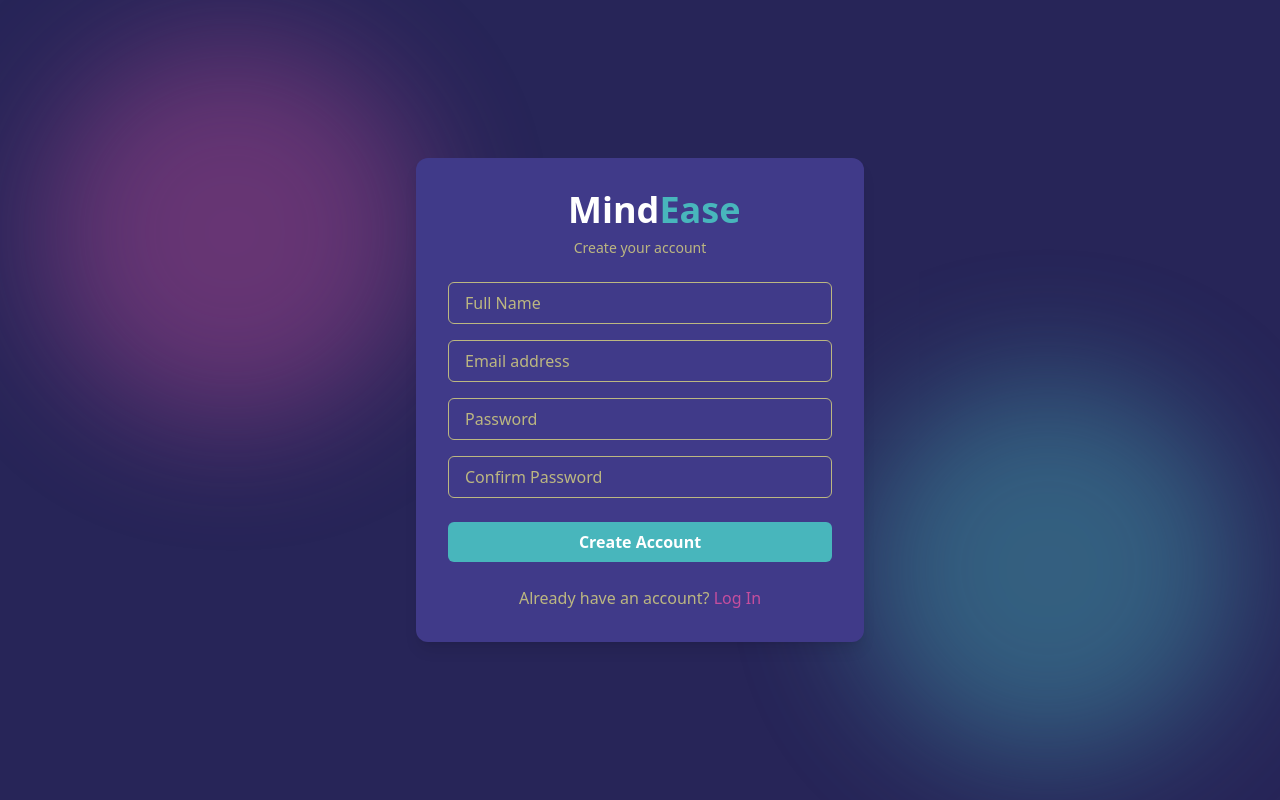
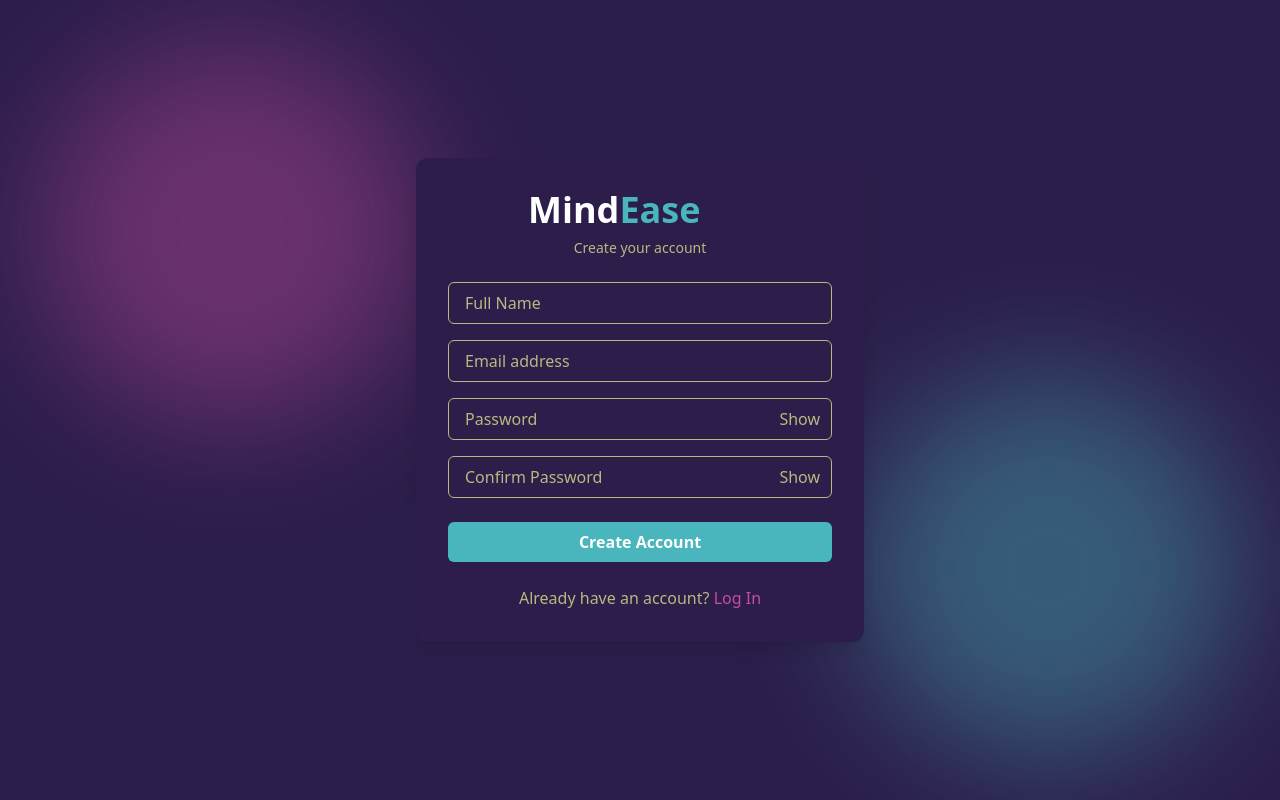
Before and after one commit to somya-ctrl/task_team5, a React (Vite) app in the folder mindease/: page /register in a window 1280 px wide. Built offline with nearby package versions, Linux system fonts and the light colour scheme.

Commit message:
Functionality added

```diff
--- a/mindease/src/App.jsx
+++ b/mindease/src/App.jsx
@@ -1,15 +1,19 @@
+// src/App.jsx
 import React from "react";
 import { BrowserRouter as Router, Routes, Route, Navigate } from "react-router-dom";
-import Login from "./pages/Login";
-import Register from "./pages/Register";
+import Register from './pages/Register'
+import Login from './pages/Login'
 
 const App = () => {
   return (
     <Router>
       <Routes>
+
         <Route path="/" element={<Navigate to="/login" />} />
+
+
+        <Route path="/register" element={<Register />} />
         <Route path="/login" element={<Login />} />
-        <Route path="/register" element={<Register />} />
       </Routes>
     </Router>
   );
--- /dev/null
+++ b/mindease/src/api.js
@@ -0,0 +1,8 @@
+import axios from "axios";
+
+const API = axios.create({
+  baseURL: "https://mindease-backend-cyvy.onrender.com",
+});
+
+export const registerUser = (userData) => API.post("/users", userData);
+export const loginUser = (userData) => API.post("/login", userData);
--- a/mindease/src/index.css
+++ b/mindease/src/index.css
@@ -6,4 +6,6 @@
   --color-deepPurple: #403A89;
   --color-softGold: #BCB781;
   --color-darkBase: #272558;
+  --color-backg: #2C1E4B;
+  --color-contain: #2C1D4A;
 }
--- a/mindease/src/pages/Login.jsx
+++ b/mindease/src/pages/Login.jsx
@@ -1,53 +1,103 @@
-import React from 'react';
-import { Link } from 'react-router-dom';
+import React, { useState } from "react";
+import { Link, useNavigate } from "react-router-dom";
+import axios from "axios";
+
+const Login = () => {
+  const navigate = useNavigate();
+  const [formData, setFormData] = useState({ email: "", password: "" });
+  const [loading, setLoading] = useState(false);
+  const [error, setError] = useState("");
+
+  const handleSubmit = async (e) => {
+    e.preventDefault();
+    setError("");
+
+    try {
+      setLoading(true);
+      const response = await axios.post(
+        "https://mindease-backend-cyvy.onrender.com/login",
+        formData
+      );
+      console.log("Login successful:", response.data);
 
 
-const Login = () => {
+      if (response.data.token) {
+        localStorage.setItem("token", response.data.token);
+      }
+
+      navigate("/dashboard");
+    } catch (err) {
+      console.error(err.response?.data || err.message);
+      setError("Invalid email or password");
+    } finally {
+      setLoading(false);
+    }
+  };
+
   return (
-    <div className="min-h-screen flex items-center justify-center bg-darkBase relative overflow-hidden">
+    <div className="min-h-screen flex items-center justify-center bg-backg relative overflow-hidden">
 
       <div className="absolute w-96 h-96 bg-pinkGlow rounded-full blur-3xl opacity-30 top-10 left-10 animate-pulse"></div>
       <div className="absolute w-96 h-96 bg-aquaGlow rounded-full blur-3xl opacity-30 bottom-10 right-10 animate-pulse"></div>
 
-      <div className="z-10 bg-deepPurple text-white p-8 rounded-xl shadow-lg w-full max-w-md">
+
+      <div className="z-10 bg-contain text-white p-8 rounded-xl shadow-lg w-full max-w-md">
         <h1 className="text-4xl font-bold mb-2">
           <span className="text-white">Mind</span>
           <span className="text-aquaGlow">Ease</span>
         </h1>
         <p className="mb-6 text-softGold">Welcome back to your safe place.</p>
 
-        <form className="space-y-4">
+        <form className="space-y-4" onSubmit={handleSubmit}>
           <div>
-            <label className="block text-sm mb-1" htmlFor="email">Email address</label>
+            <label className="block text-sm mb-1" htmlFor="email">
+              Email address
+            </label>
             <input
               type="email"
               id="email"
+              value={formData.email}
+              onChange={(e) =>
+                setFormData({ ...formData, email: e.target.value })
+              }
               className="w-full px-4 py-2 rounded bg-darkBase border border-softGold text-white placeholder-softGold focus:outline-none focus:ring-2 focus:ring-aquaGlow"
               placeholder="you@example.com"
+              required
             />
           </div>
           <div>
-            <label className="block text-sm mb-1" htmlFor="password">Password</label>
+            <label className="block text-sm mb-1" htmlFor="password">
+              Password
+            </label>
             <input
               type="password"
               id="password"
+              value={formData.password}
+              onChange={(e) =>
+                setFormData({ ...formData, password: e.target.value })
+              }
               className="w-full px-4 py-2 rounded bg-darkBase border border-softGold text-white placeholder-softGold focus:outline-none focus:ring-2 focus:ring-aquaGlow"
               placeholder="••••••••"
+              required
             />
           </div>
 
+          {error && <p className="text-red-500 text-center">{error}</p>}
+
           <button
             type="submit"
+            disabled={loading}
             className="w-full bg-aquaGlow hover:bg-pinkGlow transition-colors text-white py-2 rounded font-semibold"
           >
-            Log In
+            {loading ? "Logging in..." : "Log In"}
           </button>
         </form>
 
         <p className="mt-6 text-center text-softGold">
-          Don't have an account?{' '}
-         <Link to="/register" className="text-pinkGlow hover:underline">Sign Up</Link>
-
+          Don't have an account?{" "}
+          <Link to="/register" className="text-pinkGlow hover:underline">
+            Sign Up
+          </Link>
         </p>
       </div>
     </div>
--- a/mindease/src/pages/Register.jsx
+++ b/mindease/src/pages/Register.jsx
@@ -1,53 +1,133 @@
-import React from 'react';
-import { Link } from 'react-router-dom';
+import React, { useState } from "react";
+import { Link, useNavigate } from "react-router-dom";
+import axios from "axios";
 
 const Register = () => {
+  const navigate = useNavigate();
+  const [formData, setFormData] = useState({
+    name: "",
+    email: "",
+    password: "",
+    confirmPassword: "",
+  });
+
+  const [showPassword, setShowPassword] = useState(false);
+  const [showConfirmPassword, setShowConfirmPassword] = useState(false);
+  const [loading, setLoading] = useState(false);
+  const [error, setError] = useState("");
+
+  const handleSubmit = async (e) => {
+    e.preventDefault();
+    setError("");
+
+    if (formData.password !== formData.confirmPassword) {
+      setError("Passwords do not match");
+      return;
+    }
+
+    try {
+      setLoading(true);
+      const response = await axios.post(
+        "https://mindease-backend-cyvy.onrender.com/users",
+        {
+          name: formData.name,
+          email: formData.email,
+          password: formData.password,
+        }
+      );
+      console.log("Registration successful:", response.data);
+      navigate("/login");
+    } catch (err) {
+      console.error(err.response?.data || err.message);
+      setError("Registration failed. Try again.");
+    } finally {
+      setLoading(false);
+    }
+  };
+
   return (
-    <div className="min-h-screen flex items-center justify-center bg-darkBase relative overflow-hidden">
-
+    <div className="min-h-screen flex items-center justify-center bg-backg relative overflow-hidden">
       <div className="absolute w-96 h-96 bg-pinkGlow rounded-full blur-3xl opacity-30 top-10 left-10 animate-pulse"></div>
       <div className="absolute w-96 h-96 bg-aquaGlow rounded-full blur-3xl opacity-30 bottom-10 right-10 animate-pulse"></div>
 
-
-     <div className="z-10 bg-deepPurple text-white p-8 rounded-xl shadow-lg w-auto max-w-md">
-        <h1 className="text-4xl font-bold mb-2 mx-30">
+      <div className="z-10 bg-contain text-white p-8 rounded-xl shadow-lg w-full max-w-md">
+        <h1 className="text-4xl font-bold mb-2 mx-20">
           <span className="text-white">Mind</span>
           <span className="text-aquaGlow">Ease</span>
         </h1>
-        <p className="text-softGold text-sm text-center mb-6">Create your account</p>
+        <p className="text-softGold text-sm text-center mb-6">
+          Create your account
+        </p>
 
-        <form className="space-y-4">
+        <form className="space-y-4" onSubmit={handleSubmit}>
           <input
             type="text"
             placeholder="Full Name"
+            value={formData.name}
+            onChange={(e) => setFormData({ ...formData, name: e.target.value })}
             className="w-full px-4 py-2 rounded-md bg-transparent border border-softGold text-white placeholder-softGold focus:outline-none focus:ring-2 focus:ring-pinkGlow"
+            required
           />
           <input
             type="email"
             placeholder="Email address"
+            value={formData.email}
+            onChange={(e) => setFormData({ ...formData, email: e.target.value })}
             className="w-full px-4 py-2 rounded-md bg-transparent border border-softGold text-white placeholder-softGold focus:outline-none focus:ring-2 focus:ring-pinkGlow"
+            required
           />
+
+
+          <div className="relative">
             <input
-            type="password"
+              type={showPassword ? "text" : "password"}
               placeholder="Password"
+              value={formData.password}
+              onChange={(e) => setFormData({ ...formData, password: e.target.value })}
               className="w-full px-4 py-2 rounded-md bg-transparent border border-softGold text-white placeholder-softGold focus:outline-none focus:ring-2 focus:ring-pinkGlow"
+              required
             />
+            <span
+              className="absolute right-3 top-2/4 -translate-y-2/4 cursor-pointer text-softGold"
+              onClick={() => setShowPassword(!showPassword)}
+            >
+              {showPassword ? "Hide" : "Show"}
+            </span>
+          </div>
+
+
+          <div className="relative">
             <input
-            type="password"
+              type={showConfirmPassword ? "text" : "password"}
               placeholder="Confirm Password"
+              value={formData.confirmPassword}
+              onChange={(e) =>
+                setFormData({ ...formData, confirmPassword: e.target.value })
+              }
               className="w-full px-4 py-2 rounded-md bg-transparent border border-softGold text-white placeholder-softGold focus:outline-none focus:ring-2 focus:ring-pinkGlow"
+              required
             />
+            <span
+              className="absolute right-3 top-2/4 -translate-y-2/4 cursor-pointer text-softGold"
+              onClick={() => setShowConfirmPassword(!showConfirmPassword)}
+            >
+              {showConfirmPassword ? "Hide" : "Show"}
+            </span>
+          </div>
+
+          {error && <p className="text-red-500 text-center">{error}</p>}
 
           <button
             type="submit"
+            disabled={loading}
             className="w-full py-2 mt-2 bg-aquaGlow text-white font-semibold rounded-md hover:bg-pinkGlow transition"
           >
-            Create Account
+            {loading ? "Creating Account..." : "Create Account"}
           </button>
         </form>
 
         <p className="mt-6 text-center text-softGold">
-          Already have an account?{' '}
+          Already have an account?{" "}
           <Link to="/login" className="text-pinkGlow hover:underline">
             Log In
           </Link>
```
Lines whose indentation alone changed are shown as unchanged.
